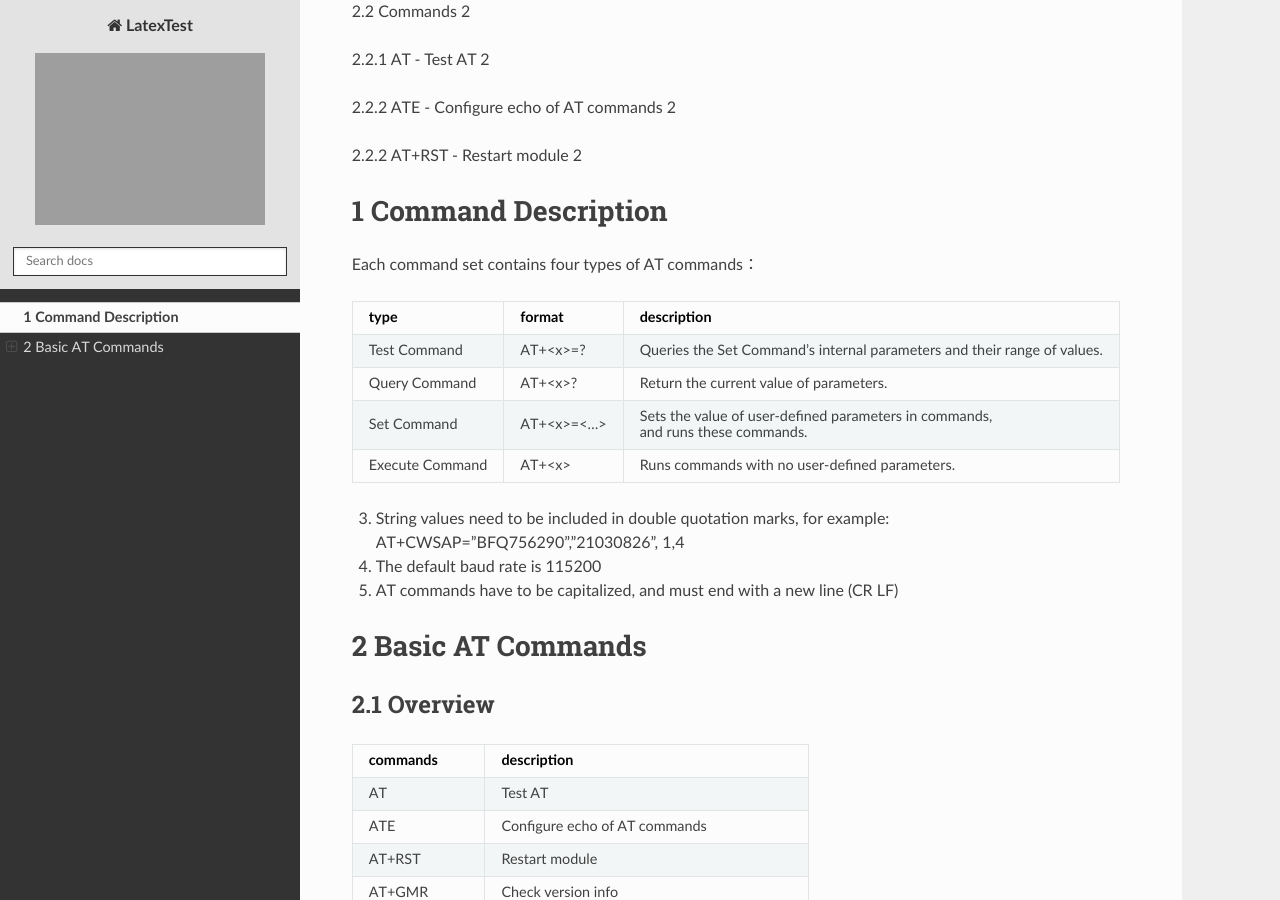
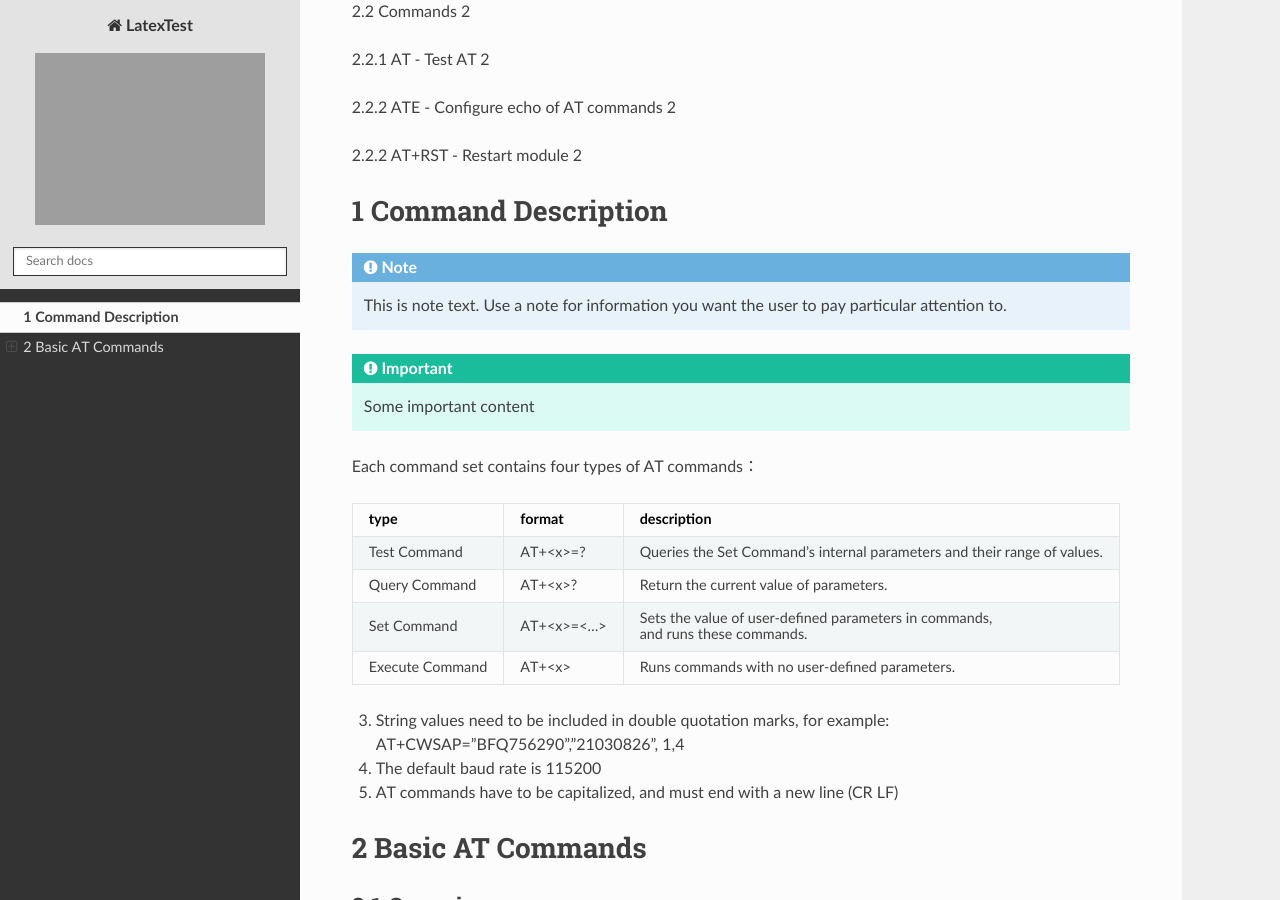
Before and after one commit to HaiTrieuNg/LatexTest, a Sphinx documentation site: the page built from source/content.rst, in a window 1280 px wide and 900 px high, scrolled down 543 px. Built offline with Sphinx 7.4.7 and the Read the Docs theme 2.0.0, drawn with Linux system fonts in a browser that asks for light colours.

Commit message:
Update content.rst

```diff
--- a/source/content.rst
+++ b/source/content.rst
@@ -33,6 +33,11 @@ Date       Version Description
 1 Command Description
 ======================
 
+.. note::
+   This is note text. Use a note for information you want the user to
+   pay particular attention to.
+
+.. important:: Some important content
 
 Each command set contains four types of AT commands：
 
```
